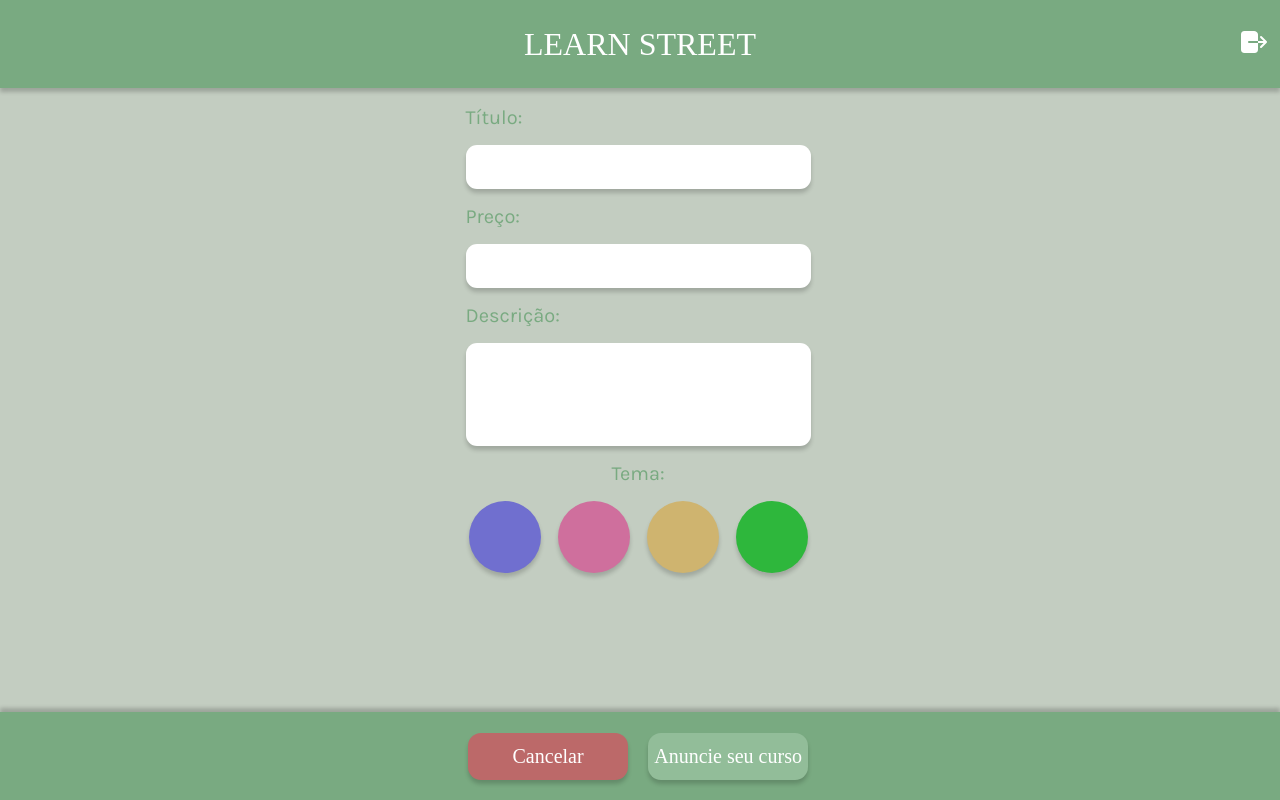
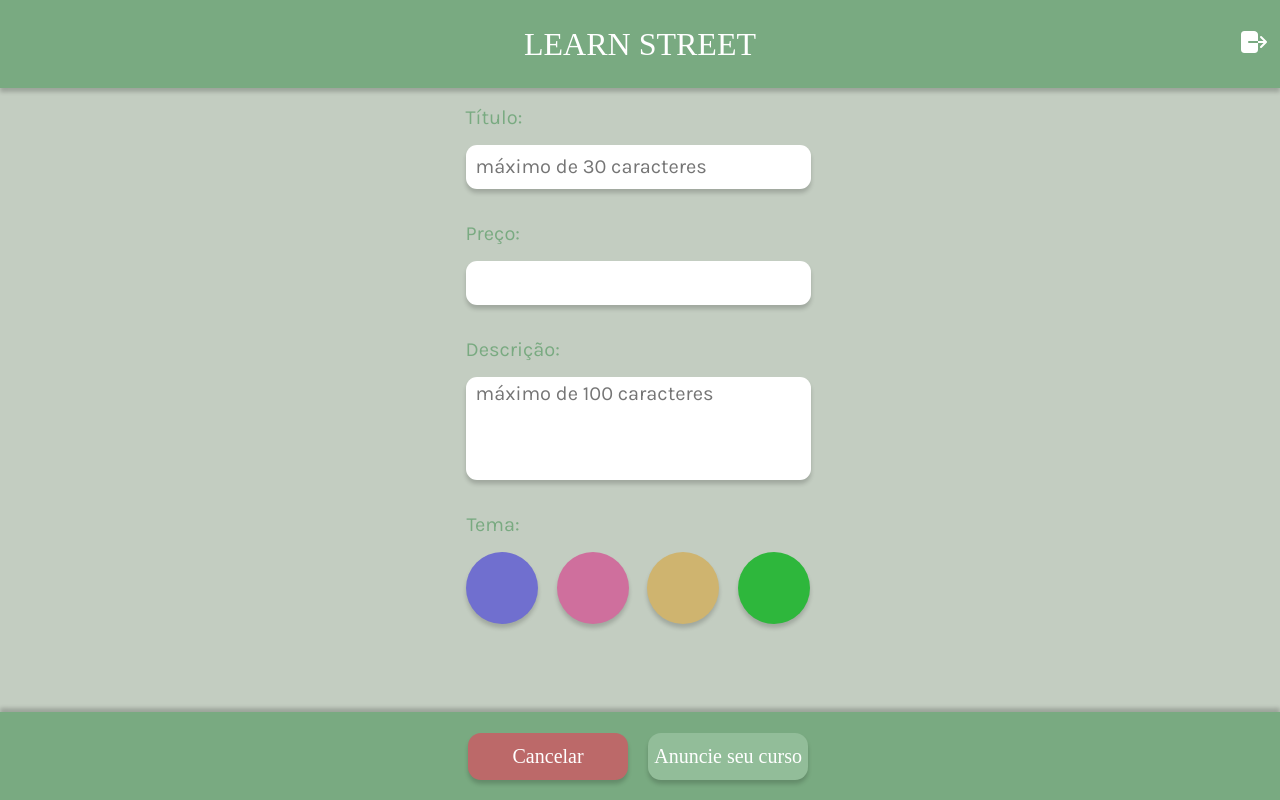
Before and after one commit to edilbertocantuaria/learn-street, a React (Create React App) app in the folder frontend/: page /create-course in a window 1280 px wide. Built offline with nearby package versions, Linux system fonts and the light colour scheme; sample sign-in values are in the browser's storage; a web font is replaced by a local one.

Commit message:
Tela de Criação de Curso

```diff
--- a/frontend/src/components/AddCourse.js
+++ b/frontend/src/components/AddCourse.js
@@ -4,7 +4,7 @@ import styled from "styled-components"
 export default function AddCourse() {
     const navigate = useNavigate()
     return (
-        <AddCurso onClick={() => navigate("/novo-curso")}>
+        <AddCurso onClick={() => navigate("/create-course")}>
             Adicionar Curso
         </AddCurso>
     )
--- a/frontend/src/components/GreenButton.js
+++ b/frontend/src/components/GreenButton.js
@@ -1,12 +1,9 @@
 import styled from "styled-components";
-import { useNavigate } from "react-router-dom"
-
 
 export default function GreenButton({ name }) {
-    const navigate = useNavigate()
 
     return (
-        <Button onClick={() => navigate("/checkout")}>{name}</Button>
+        <Button>{name}</Button>
     )
 }
 
--- a/frontend/src/components/RedButton.js
+++ b/frontend/src/components/RedButton.js
@@ -1,12 +1,9 @@
 import styled from "styled-components";
-import { useNavigate } from "react-router-dom"
-
 
 export default function RedButton({ name }) {
-    const navigate = useNavigate()
 
     return (
-        <Button onClick={() => navigate("/home")}>{name}</Button>
+        <Button>{name}</Button>
     )
 }
 
--- a/frontend/src/pages/CartPage.js
+++ b/frontend/src/pages/CartPage.js
@@ -90,8 +90,8 @@ export default function Home() {
 
 
             <Footer>
-                <RedButton name="Cancelar" ></RedButton>
-                <GreenButton name="Pagamento" ></GreenButton>
+                <RedButton name="Cancelar" onClick={() => navigate("/home")}></RedButton>
+                <GreenButton name="Pagamento" onClick={() => navigate("/checkout")}></GreenButton>
             </Footer>
         </HomeContainer>
     )
--- a/frontend/src/pages/CreateCoursePage.js
+++ b/frontend/src/pages/CreateCoursePage.js
@@ -2,49 +2,109 @@ import styled from "styled-components";
 import Header from "../components/Header.js";
 import RedButton from "../components/RedButton.js";
 import GreenButton from "../components/GreenButton.js";
+import { useNavigate } from "react-router-dom";
+import { useState } from "react";
+import useAppContext from "../hook/useAppContext.js";
+import axios from "axios";
 
 export default function CreateCoursePage() {
+    const [form, setForm] = useState({ title: "", price: "", description: "" })
+    const [theme, setTheme] = useState("");
+    const [selectedTheme, setSelectedTheme] = useState(null);
+    const { token } = useAppContext();
+    const navigate = useNavigate();
+
+    function handleForm(e) {
+        setForm({ ...form, [e.target.name]: e.target.value });
+    }
+
+    function handleThemeButton(color) {
+        setSelectedTheme(color);
+        setTheme(color);
+    }
+
+    const config = {
+        headers: {
+            authorization: `${token}`,
+        }
+    }
+
+    function handlePrice(p){
+        const price = p.replace(",", ".");
+        return parseFloat(price);
+      }
+
+    function handleCreateCourse(e) {
+        e.preventDefault();
+
+        if (theme === "") return alert("Você precisa selecionar um tema!");
+
+        const formToApi = { ...form, price:handlePrice(form.price), theme };
+        console.log(formToApi);
+
+        axios.post(`${process.env.REACT_APP_API_URL}/courses`, formToApi, config)
+            .then(res => {
+                alert("Curso adicionado com sucesso!");
+                navigate("/home");
+            })
+            .catch(err => {
+                alert(err.response.data);
+            })
+    }
+
     return (
         <CreateCourseContainer>
             <Header></Header>
-            <FormContainer>
+            <FormContainer onSubmit={handleCreateCourse}>
                 <InputSection>
                     <Field>
                         Título:
                     </Field>
-                    <Input name="title"></Input>
+                    <Input
+                        name="title"
+                        placeholder="máximo de 30 caracteres"
+                        type="text"
+                        required
+                        value={form.name}
+                        onChange={handleForm}></Input>
                 </InputSection>
                 <InputSection>
                     <Field>
                         Preço:
                     </Field>
-                    <Input name="price"></Input>
+                    <Input
+                        name="price"
+                        type="text"
+                        required
+                        value={form.price}
+                        onChange={handleForm}></Input>
                 </InputSection>
                 <InputSection>
                     <Field>
                         Descrição:
                     </Field>
-                    <Input name="description"></Input>
+                    <Input
+                        name="description"
+                        placeholder="máximo de 100 caracteres"
+                        type="text"
+                        required
+                        value={form.description}
+                        onChange={handleForm}></Input>
                 </InputSection>
                 <InputSection>
-                    <Field>
-                        Tema:
-                    </Field>
+                    <ThemeField>Tema:</ThemeField>
+                    <ThemeSection>
+                        <ThemeButton type="button" color="blue" onClick={() => handleThemeButton("blue")} selected={selectedTheme === "blue" ? true: false}></ThemeButton>
+                        <ThemeButton type="button" color="red" onClick={() => handleThemeButton("red")} selected={selectedTheme === "red" ? true : false}></ThemeButton>
+                        <ThemeButton type="button" color="yellow" onClick={() => handleThemeButton("yellow")} selected={selectedTheme === "yellow" ? true : false}></ThemeButton>
+                        <ThemeButton type="button" color="green" onClick={() => handleThemeButton("green")} selected={selectedTheme === "green" ? true : false}></ThemeButton>
+                    </ThemeSection>
                 </InputSection>
-                <ThemeSection>
-                    <ThemeButton color="blue"></ThemeButton>
-                    <ThemeButton color="red"></ThemeButton>
-                    <ThemeButton color="yellow"></ThemeButton>
-                    <ThemeButton color="green"></ThemeButton>
-
-
-
-                </ThemeSection>
+                <Footer>
+                    <RedButton name="Cancelar" onClick={() => navigate("/home")}></RedButton>
+                    <GreenButton name="Anuncie seu curso" type="submit"></GreenButton>
+                </Footer>
             </FormContainer>
-            <Footer>
-                <RedButton name="Cancelar"></RedButton>
-                <GreenButton name="Anuncie seu curso"></GreenButton>
-            </Footer>
         </CreateCourseContainer>
     )
 }
@@ -71,7 +131,8 @@ align-items: center;
 gap: 20px;
 `
 
-const FormContainer = styled.div`
+const FormContainer = styled.form`
+height:calc(100vh - 176px);
 padding-top: 106px;
 margin-bottom: 106px;
 padding-left: 13px;
@@ -79,6 +140,7 @@ padding-right: 17px;
 display: flex;
 flex-direction: column;
 align-items: center;
+justify-content: space-between;
 gap: 16px;
 `
 
@@ -111,6 +173,15 @@ const Input = styled.textarea`
     font-size: 20px;
 `;
 
+const ThemeField = styled.h1`
+    color: #79AA81;
+    font-weight: 500;
+    font-size: 20px;
+    line-height: 23px;
+    margin-right:290px;
+    padding-bottom: 16px;
+`
+
 const ThemeSection = styled.div`
     display:flex;
     justify-content: space-between;
@@ -124,6 +195,7 @@ const ThemeButton = styled.button`
     border-radius:36px;
     box-shadow: 0px 4px 4px rgba(0, 0, 0, 0.18);
     background-color: ${({ color }) => (color === "blue" ? "#706FCF" : (color === "red" ? "#CF6F9D" : (color === "yellow" ? "#CFB46F" : "#2EB73C")))};
-
+    border:${({selected}) => (selected === true ? "3px solid #04ff00" : "")}
 
 `
+//   border-width: ${(props) => props.inCart === true ? "3px" : "0px"};
```
